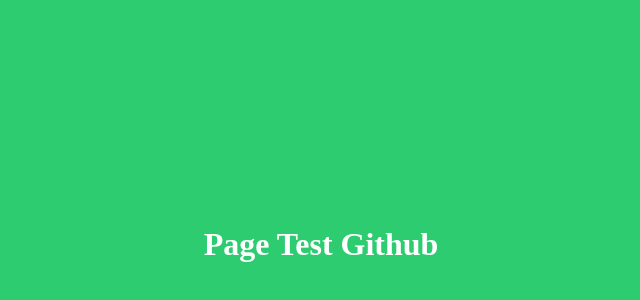
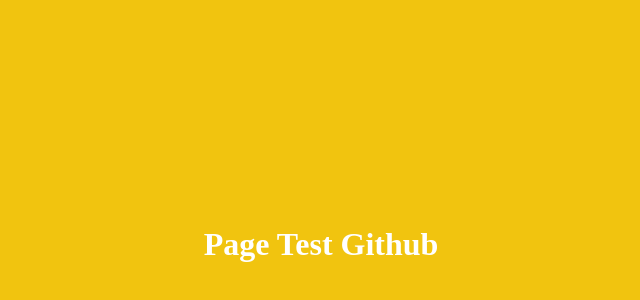
Before and after one commit to Camsaka/testGitHub, a plain HTML site: page index.html in a window 1280 px wide. Shown: the part 48-348 px from the top of the page, without its empty margins (319-959 px from the left). Drawn offline with Linux system fonts and the light colour scheme.

Commit message:
Modification du backgroundcolor

```diff
--- a/index.html
+++ b/index.html
@@ -3,7 +3,7 @@
 	<head>
 		<title>Page Test Git</title>
 	</head>
-	<body style="background-color:#2ecc71">
+	<body style="background-color:#f1c40f">
 		<h1 style="padding-top:20%; padding-bottom: 20%;  text-align: center; color:white">Page Test Github</h1>
 	</body>
 </html>
```
